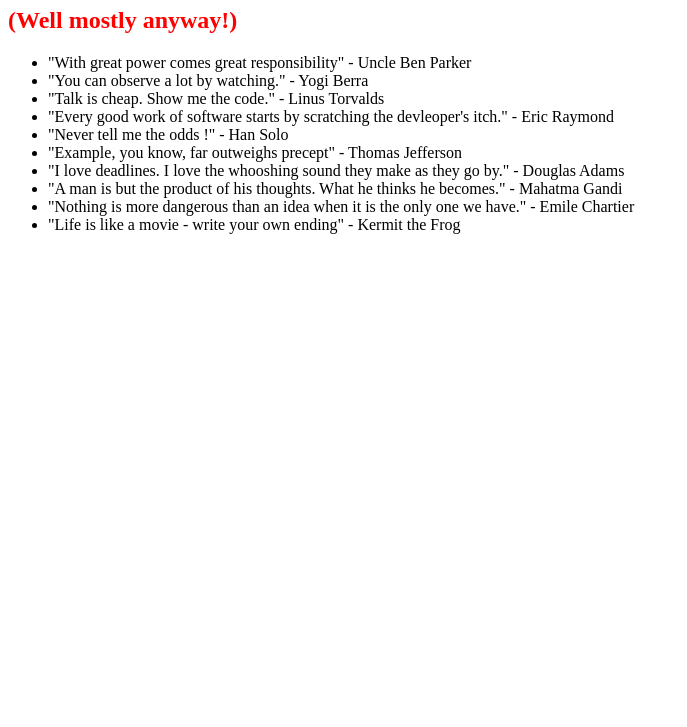
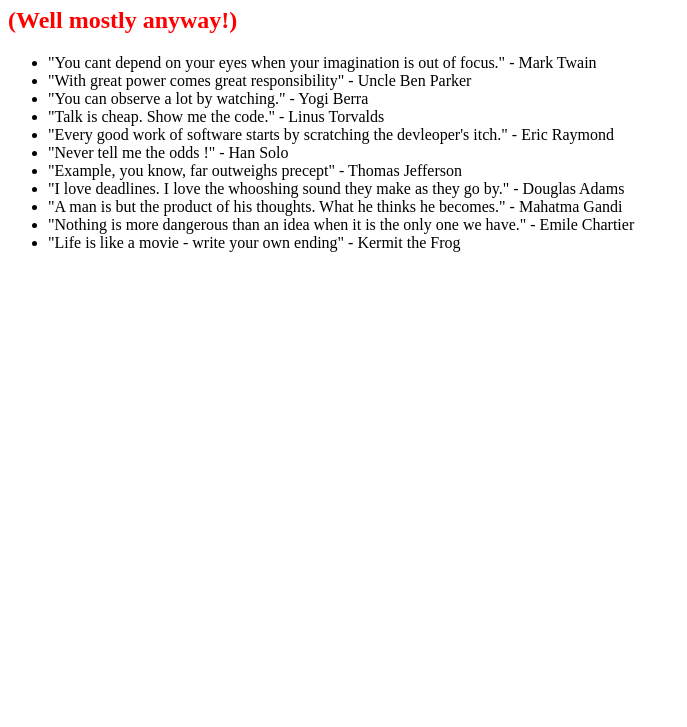
Before and after one commit to lawngit/0main2, a plain HTML site: page index.html in a window 1280 px wide. Shown: the part 73-800 px from the top of the page, without its empty margins (0-687 px from the left). Drawn offline with Linux system fonts and the light colour scheme.

Commit message:
mark_twain: quote added

```diff
--- a/index.html
+++ b/index.html
@@ -10,6 +10,7 @@
 		<h1>This web page is blank.</h1>
 		<h2>(Well mostly anyway!)</h2>
 		<ul>
+			<li>"You cant depend on your eyes when your imagination is out of focus." - Mark Twain</li>
 			<li>"With great power comes great responsibility" - Uncle Ben Parker</li>
 			<li>"You can observe a lot by watching." - Yogi Berra</li>
 			<li>"Talk is cheap. Show me the code." - Linus Torvalds</li>
```
